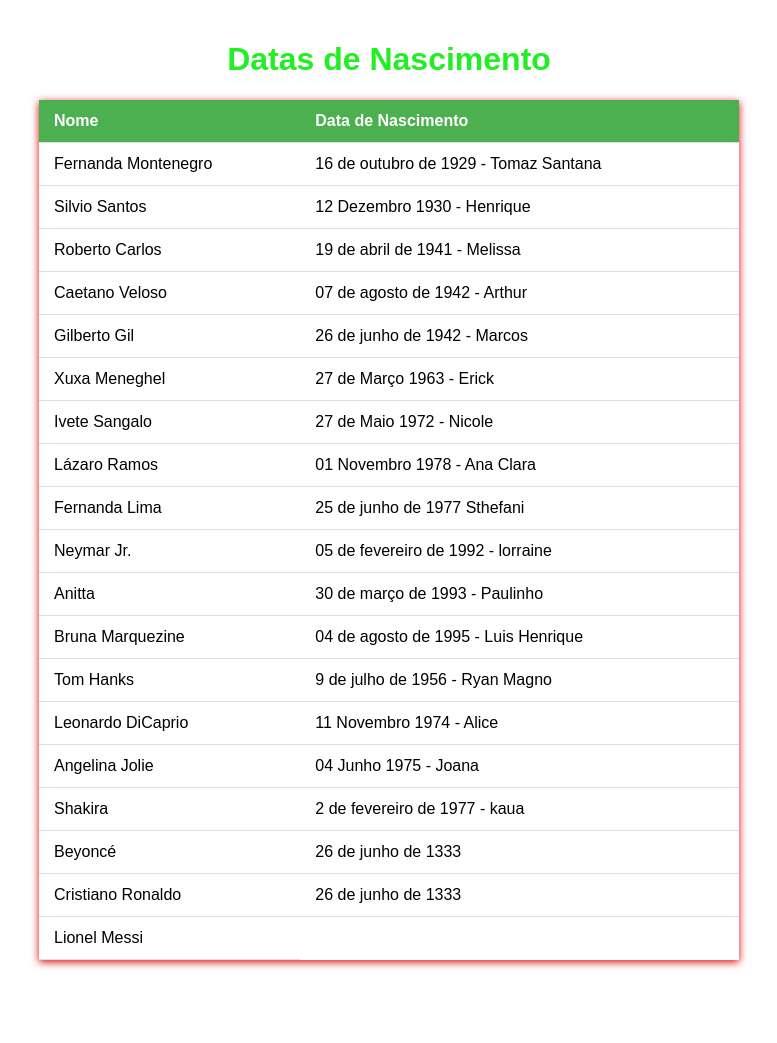
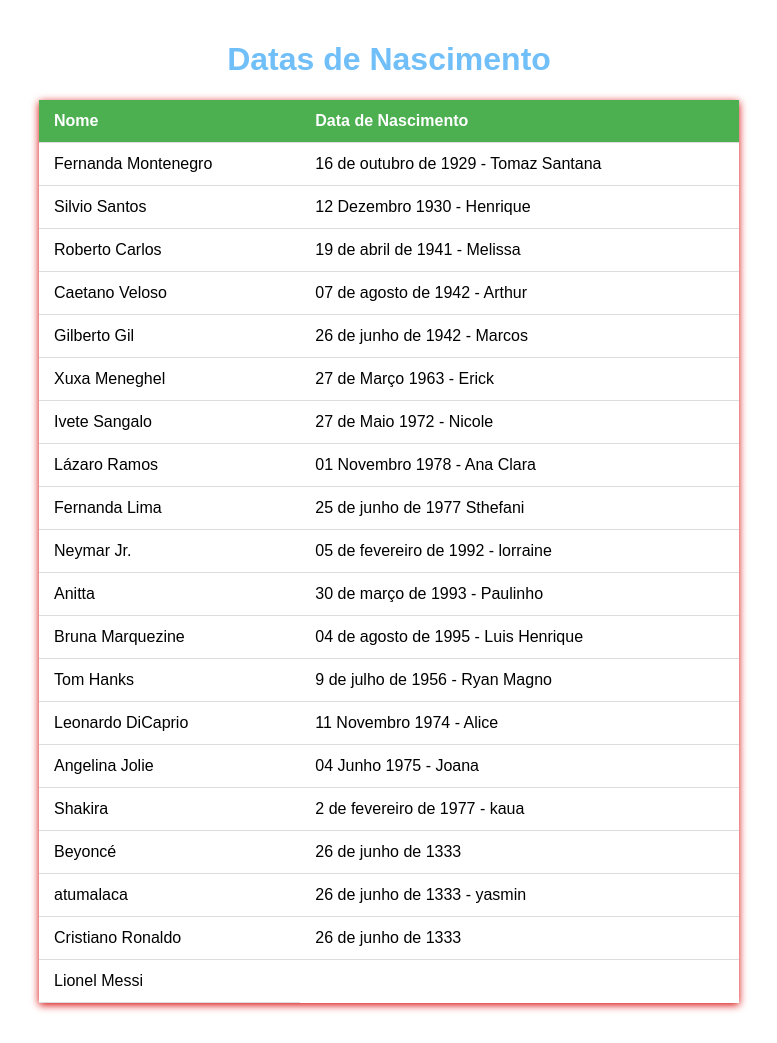
Before and after one commit to toommaz/AulaVersionamento, a website: page index.html in a window 1280 px wide. Shown: the whole page, without its empty margins (251-1028 px from the left). Before the commit the page ends 1000 px from the top, so only its background shows below. Drawn offline with Linux system fonts and the light colour scheme.

Commit message:
alteraçãoão

```diff
--- a/index.html
+++ b/index.html
@@ -13,7 +13,7 @@
         }
         h1 {
             text-align: center;
-            color: #21ef24;
+            color: #70bff8;
         }
         table {
             width: 100%;
@@ -64,6 +64,7 @@
             <tr><td>Angelina Jolie</td><td>04 Junho 1975 - Joana</td></tr>
             <tr><td>Shakira</td><td>2 de fevereiro de 1977 - kaua</td></tr>
             <tr><td>Beyoncé</td><td>26 de junho de 1333</td></tr>
+            <tr><td>atumalaca</td><td>26 de junho de 1333 - yasmin </td></tr>
             <tr><td>Cristiano Ronaldo</td><td>26 de junho de 1333</td></tr>
             <tr><td>Lionel Messi</td><td24 de Junho 1987</td></tr>
         </tbody>
```
